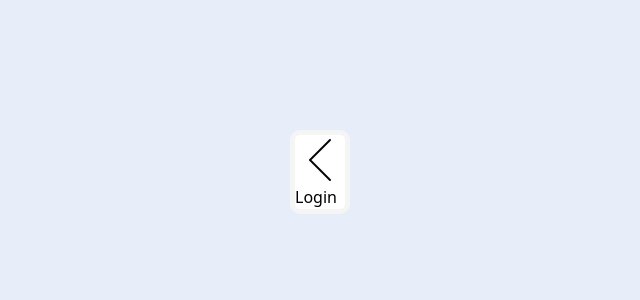
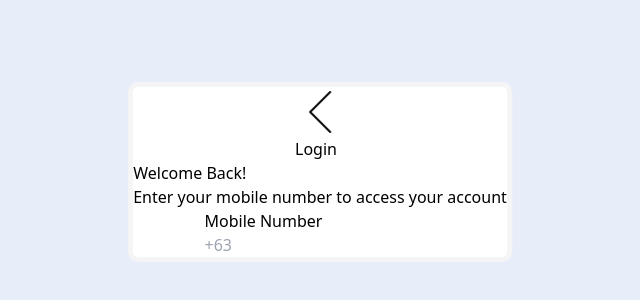
Before and after one commit to MarkDudas/practice-react, a React (Vite) app: page /login in a window 1280 px wide. Shown: the part 228-528 px from the top of the page, without its empty margins (320-960 px from the left). Built offline with nearby package versions, Linux system fonts and the light colour scheme.

Commit message:
add number

```diff
--- a/src/pages/login/Login.tsx
+++ b/src/pages/login/Login.tsx
@@ -18,7 +18,14 @@ function Login (){
 
       </div>
 
-
+     <div>
+        <h1>Welcome Back!</h1>
+        <h2>Enter your mobile number to access your account</h2>
+     </div>
+     <div>
+        <h1>Mobile Number</h1>
+       <input type="number" name="" id="" placeholder='+63'/>
+     </div>
 
 
       </div>
```
